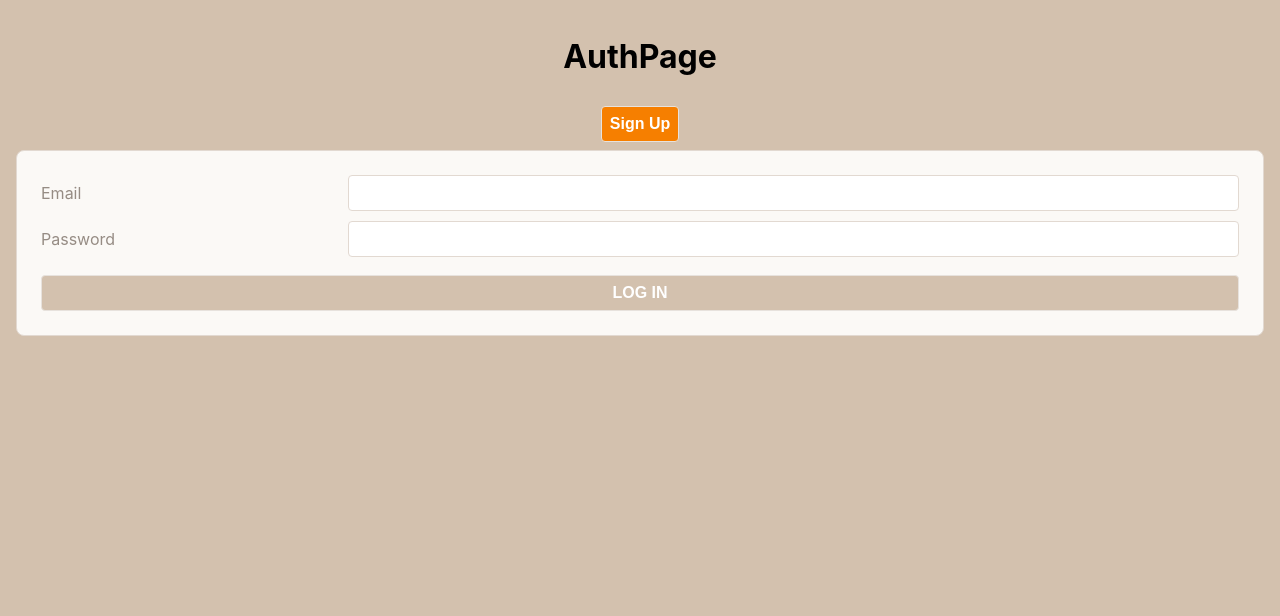
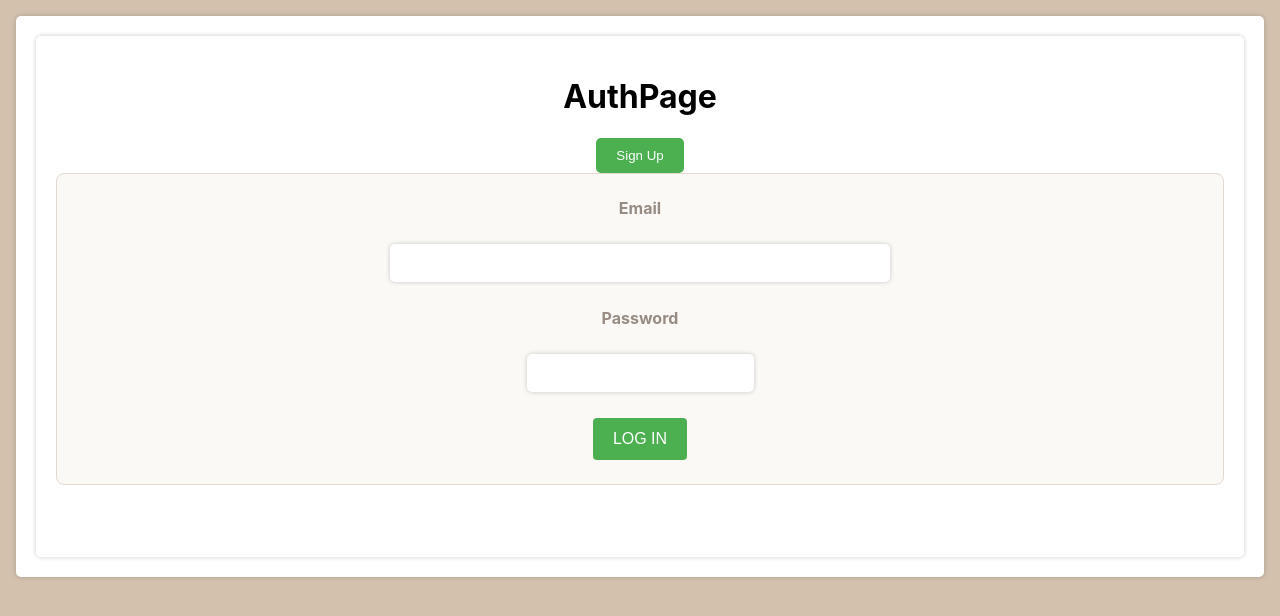
Before and after one commit to arjonkotte/recipe-room-react, a React (Create React App) app: page / in a window 1280 px wide. Shown: the top 616 px of the page. Built offline with nearby package versions, Linux system fonts and the light colour scheme.

Commit message:
add review functionality

```diff
--- /dev/null
+++ b/src/components/ReviewForm/ReviewForm.css
@@ -0,0 +1,42 @@
+form {
+    display: flex;
+    flex-direction: column;
+    align-items: center;
+    gap: 16px;
+    max-width: 500px;
+    margin: 0 auto;
+  }
+
+  label {
+    font-weight: bold;
+  }
+
+  input[type="text"],
+  textarea {
+    width: 100%;
+    padding: 8px;
+    border-radius: 4px;
+    border: 1px solid #ccc;
+    box-sizing: border-box;
+  }
+
+  select {
+    padding: 8px;
+    border-radius: 4px;
+    border: 1px solid #ccc;
+    box-sizing: border-box;
+  }
+
+  button[type="submit"] {
+    background-color: #4CAF50;
+    color: white;
+    padding: 12px 20px;
+    border: none;
+    border-radius: 4px;
+    cursor: pointer;
+    font-size: 16px;
+  }
+
+  button[type="submit"]:hover {
+    background-color: #45a049;
+  }
--- /dev/null
+++ b/src/components/ReviewForm/ReviewForm.jsx
@@ -0,0 +1,44 @@
+import { useState } from 'react';
+import './ReviewForm.css'
+
+export default function ReviewForm({ user, handleReviewSubmit }) {
+  const [name, setName] = useState(user ? user.name : '');
+  const [review, setReview] = useState('');
+  const [starRating, setStarRating] = useState(1);
+
+  const handleSubmit = (event) => {
+    event.preventDefault();
+    handleReviewSubmit({ name, review, starRating });
+    setName(user ? user.name : '');
+    setReview('');
+    setStarRating(1);
+  };
+
+  return (
+    <form onSubmit={handleSubmit}>
+      <div>
+        <label htmlFor="name">Name:</label>
+        {user ? (
+          <span>{user.name}</span>
+        ) : (
+          <input type="text" id="name" value={name} onChange={(event) => setName(event.target.value)} />
+        )}
+      </div>
+      <div>
+        <label>Comment:</label>
+        <textarea id="comment" value={review} onChange={(event) => setReview(event.target.value)} />
+      </div>
+      <div>
+        <label>Rating:</label>
+        <select id="rating" value={starRating} onChange={(event) => setStarRating(Number(event.target.value))}>
+          <option value={1}>1 Star</option>
+          <option value={2}>2 Stars</option>
+          <option value={3}>3 Stars</option>
+          <option value={4}>4 Stars</option>
+          <option value={5}>5 Stars</option>
+        </select>
+      </div>
+      <button type="submit">Submit Review</button>
+    </form>
+  );
+}
--- a/src/index.css
+++ b/src/index.css
@@ -115,38 +115,3 @@ input {
 input:focus {
   border-color: var(--orange);
 }
-
-button, a.button {
-  margin: 1vmin;
-  padding: 1vmin;
-  color: var(--white);
-  background-color: var(--orange);
-  font-size: 2vmin;
-  font-weight: bold;
-  text-decoration: none;
-  text-align: center;
-  border: .1vmin solid var(--tan-2);
-  border-radius: .5vmin;
-  outline: none;
-  cursor: pointer;
-}
-
-button.btn-sm {
-  font-size: 1.5vmin;
-  padding: .6vmin .8vmin;
-}
-
-button.btn-xs {
-  font-size: 1vmin;
-  padding: .4vmin .5vmin;
-}
-
-button:disabled, form:invalid button[type="submit"] {
-  cursor: not-allowed;
-  background-color: var(--tan-4);
-}
-
-button[type="submit"] {
-  grid-column: span 2;
-  margin: 1vmin 0 0;
-}
--- a/src/pages/AllRecipesPage/AllRecipesPage.css
+++ b/src/pages/AllRecipesPage/AllRecipesPage.css
@@ -1,23 +1,48 @@
-table {
+#list {
   border-collapse: collapse;
   width: 100%;
 }
 
-  th, td {
-    text-align: left;
-    padding: 8px;
+#list td {
+  padding: 0.5rem;
 }
 
-  th {
-    background-color: #f2f2f2;
-    color: #444;
-    font-weight: bold;
+#list tbody tr:nth-child(odd) {
+  background-color: #f5f5f5;
 }
 
-  tr:nth-child(even) {
-    background-color: #f2f2f2;
+#list tbody tr:hover {
+  background-color: #e5e5e5;
+  cursor: pointer;
 }
 
-  tr:hover {
-    background-color: #ddd;
+#list th {
+  background-color: #333;
+  color: #fff;
+  font-weight: bold;
+  padding: 0.5rem;
+  text-align: left;
 }
+
+#list a {
+  color: #0077cc;
+  text-decoration: none;
+}
+
+#list a:hover {
+  text-decoration: underline;
+}
+
+
+.button {
+  display: inline-block;
+  padding: 8px 16px;
+  background-color: #4CAF50;
+  color: white;
+  text-align: center;
+  text-decoration: none;
+  font-size: 16px;
+  border-radius: 4px;
+  border: none;
+  cursor: pointer;
+}
--- a/src/pages/AllRecipesPage/AllRecipesPage.jsx
+++ b/src/pages/AllRecipesPage/AllRecipesPage.jsx
@@ -15,7 +15,7 @@ export default function AllRecipesPage() {
       setRecipes(data);
     }
     fetchRecipes();
-  }, []);
+  }, [recipesAPI]);
 
 
   return (
@@ -26,6 +26,7 @@ export default function AllRecipesPage() {
             <th>Title</th>
             <th>Preparation Time</th>
             <th>Author</th>
+            <th></th>
           </tr>
         </thead>
         <tbody>
@@ -34,7 +35,7 @@ export default function AllRecipesPage() {
             <td>{recipe.title}</td>
             <td>{recipe.prepTime}</td>
             <td>{recipe.createdBy.name}</td>
-            <td><Link to={`/recipes/${recipe._id}`}>See Details</Link></td>
+            <td><Link to={`/recipes/${recipe._id}`} className="button">See Details</Link></td>
           </tr>
         ))}
         </tbody>
--- a/src/pages/App/App.css
+++ b/src/pages/App/App.css
@@ -36,3 +36,120 @@
     transform: rotate(360deg);
   }
 }
+
+Set the font and background color for the whole page
+body {
+  font-family: Arial, sans-serif;
+  background-color: #F4F4F4;
+}
+
+/* Style the header */
+header {
+  background-color: #333;
+  color: white;
+  padding: 10px;
+  text-align: center;
+}
+
+/* Style the navigation bar */
+nav {
+  background-color: #444;
+  color: white;
+  text-align: center;
+  padding: 10px;
+}
+
+/* Style the links in the navigation bar */
+nav a {
+  color: white;
+  text-decoration: none;
+  margin-right: 10px;
+}
+
+/* Style the main content area */
+main {
+  background-color: white;
+  padding: 20px;
+  border-radius: 5px;
+  box-shadow: 0 0 5px rgba(0,0,0,0.2);
+}
+
+/* Style the footer */
+footer {
+  background-color: #333;
+  color: white;
+  text-align: center;
+  padding: 10px;
+}
+
+/* Style the buttons */
+button {
+  background-color: #4CAF50;
+  color: white;
+  border: none;
+  padding: 10px 20px;
+  border-radius: 5px;
+  cursor: pointer;
+}
+
+button:hover {
+  background-color: #3e8e41;
+}
+
+/* Style the form fields */
+input[type=text], input[type=password], select {
+  padding: 10px;
+  margin: 10px 0;
+  display: block;
+  border: none;
+  border-radius: 5px;
+  box-shadow: 0 0 5px rgba(0,0,0,0.2);
+}
+
+input[type=text]:focus, input[type=password]:focus, select:focus {
+  outline: none;
+  box-shadow: 0 0 10px rgba(0,0,0,0.4);
+}
+
+/* Style the form buttons */
+input[type=submit], input[type=reset] {
+  background-color: #4CAF50;
+  color: white;
+  border: none;
+  padding: 10px 20px;
+  border-radius: 5px;
+  cursor: pointer;
+}
+
+input[type=submit]:hover, input[type=reset]:hover {
+  background-color: #3e8e41;
+}
+
+/* Style the error messages */
+.error {
+  color: red;
+  font-size: 14px;
+  margin-top: 5px;
+}
+
+/* Style the success messages */
+.success {
+  color: green;
+  font-size: 14px;
+  margin-top: 5px;
+}
+
+/* Style the table */
+table {
+  border-collapse: collapse;
+  width: 100%;
+}
+
+table th, table td {
+  text-align: left;
+  padding: 8px;
+}
+
+table tr:nth-child(even) {
+  background-color: #f2f2f2;
+}
--- a/src/pages/RecipeDetailPage/RecipeDetailPage.css
+++ b/src/pages/RecipeDetailPage/RecipeDetailPage.css
@@ -0,0 +1,27 @@
+table {
+    border-collapse: collapse;
+    margin: 1em 0;
+    width: 100%;
+  }
+
+  th,
+  td {
+    border: 1px solid #ddd;
+    padding: 0.5em;
+  }
+
+  th {
+    background-color: #f2f2f2;
+    font-weight: bold;
+    text-align: left;
+  }
+
+  td {
+    text-align: left;
+  }
+
+  ul {
+    position: inside;
+    padding: 0;
+    list-style-type: none;
+  }
--- a/src/pages/RecipeDetailPage/RecipeDetailPage.jsx
+++ b/src/pages/RecipeDetailPage/RecipeDetailPage.jsx
@@ -1,6 +1,8 @@
 import { useParams, useNavigate } from 'react-router-dom';
 import { useEffect, useState } from 'react';
 import DeleteRecipeButton from '../../components/DeleteRecipeButton/DeleteRecipeButton';
+import ReviewForm from '../../components/ReviewForm/ReviewForm'
+import './RecipeDetailPage.css'
 
 export default function RecipeDetailPage({user}) {
   const recipesAPI = require('../../utilities/recipes-api');
@@ -15,7 +17,7 @@ export default function RecipeDetailPage({user}) {
       setRecipe(recipe);
     }
     getRecipe();
-  }, [id]);
+  }, [recipesAPI, id]);
 
   if (!recipe) {
     return <div>Loading...</div>;
@@ -29,6 +31,15 @@ export default function RecipeDetailPage({user}) {
   // add an onClick function to the edit button
   const handleEdit = () => {
     navigate(`/recipes/${id}/edit`);
+  };
+
+  const handleReviewSubmit = async (review) => {
+    const updatedRecipe = {
+      ...recipe,
+      reviews: [...recipe.reviews, review],
+    };
+    const updated = await recipesAPI.update(updatedRecipe._id, updatedRecipe);
+    setRecipe(updated);
   };
 
   return (
@@ -68,6 +79,9 @@ export default function RecipeDetailPage({user}) {
           ))}
         </tbody>
       </table>
+
+      <h4>Write a review!</h4>
+      {user && <ReviewForm handleReviewSubmit={handleReviewSubmit} user={user} />}
     </main>
   );
 }
--- a/src/utilities/send-request.js
+++ b/src/utilities/send-request.js
@@ -14,8 +14,16 @@ export default async function sendRequest(url, method = 'GET', payload = null) {
     options.headers = options.headers || {};
     options.headers.Authorization = `Bearer ${token}`;
   }
+
+
   const res = await fetch(url, options);
   // res.ok will be false if the status code set to 4xx in the controller action
-  if (res.ok) return res.json();
+  if (res.ok){
+    // return null if deleting recipe
+    if (res.statusText === 'No Content'){
+      return null
+    }
+    return res.json();
+  }
   throw new Error('Bad Request');
 }
```
Lines whose indentation alone changed are shown as unchanged.
